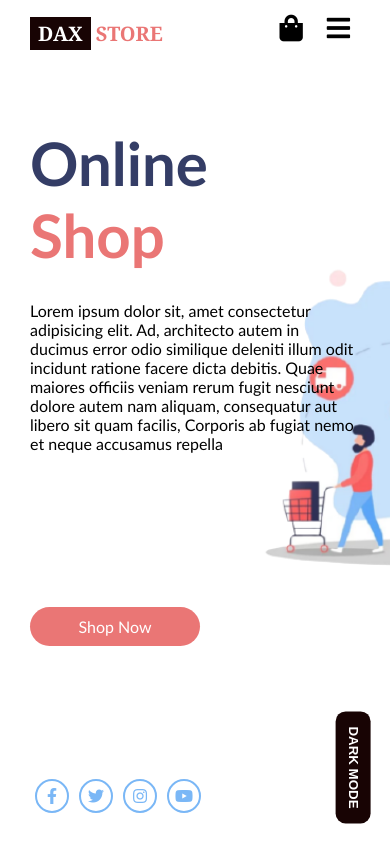
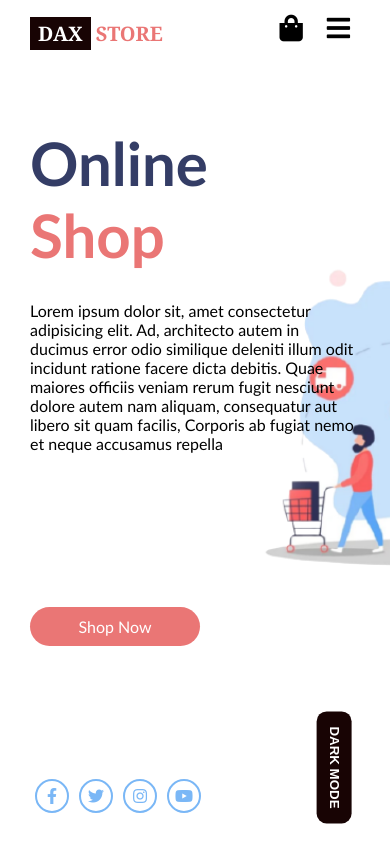
Before and after one commit to Syntacticdev/Dax-One-Store-Landing-Page, a plain HTML site: page index.html in a window 390 px wide. Drawn offline with Linux system fonts and the light colour scheme.

Commit message:
third commit

```diff
--- a/style.css
+++ b/style.css
@@ -75,6 +75,10 @@ a.logo span:first-child {
     margin: 0 10px;
 }
 
+.section-one {
+    max-height: 100vh;
+}
+
 .outline {
     display: flex;
     justify-content: space-between;
@@ -140,7 +144,7 @@ a.logo span:first-child {
 
 .toggle_darkmode {
     position: absolute;
-    right: -5%;
+    right: 0;
     bottom: 7%;
 }
 
```
